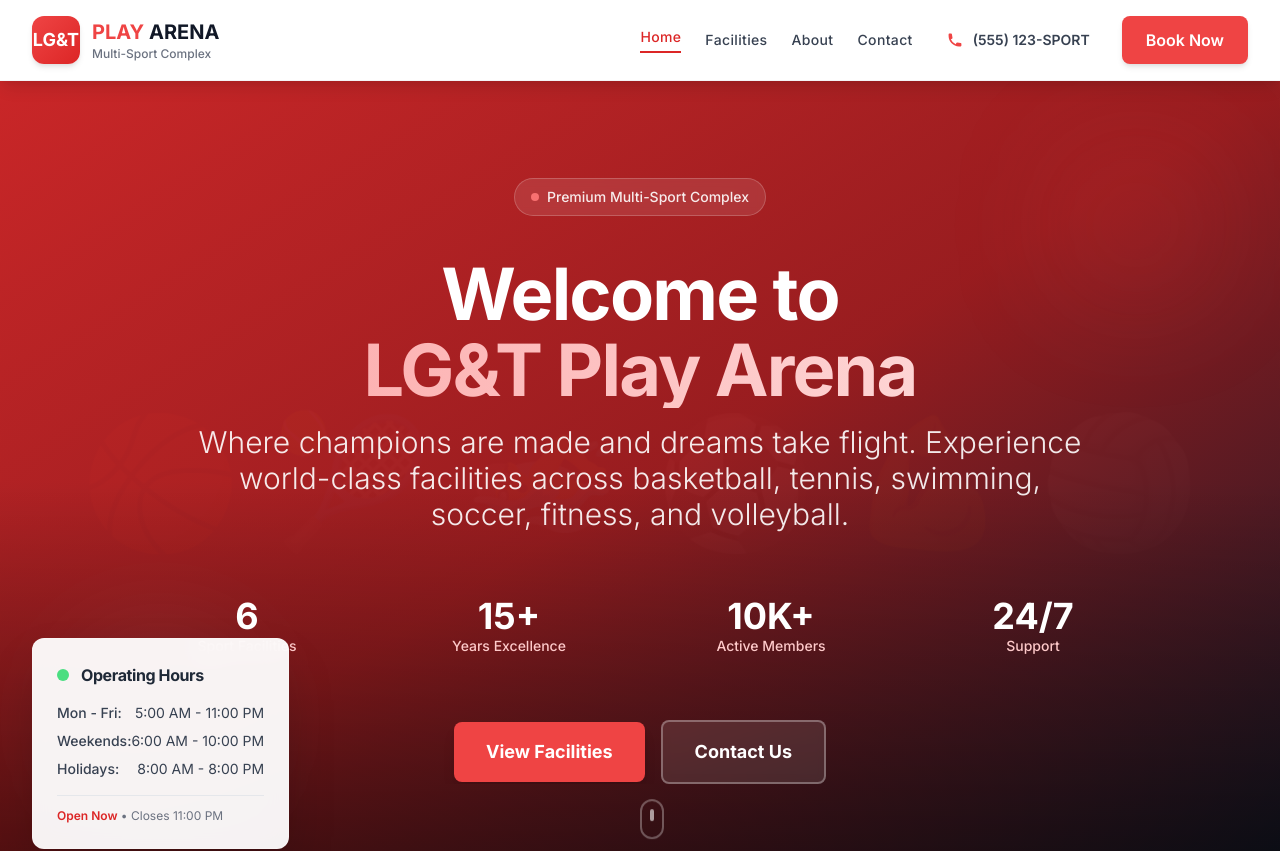
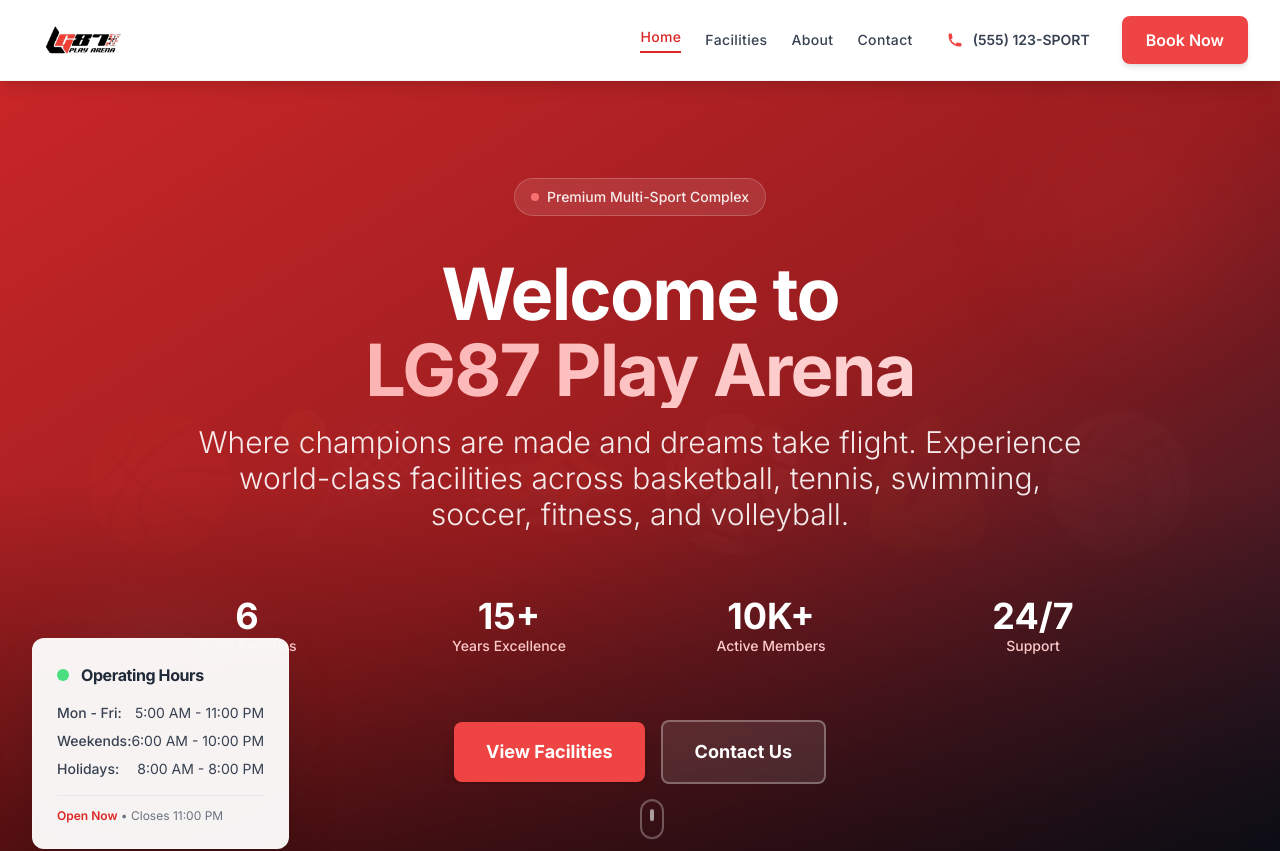
Before and after one commit to Chirag4452/lgarena-lp, a React (Vite) app: page / in a window 1280 px wide. Shown: the top 851 px of the page. Built offline with nearby package versions, Linux system fonts and the light colour scheme.

Commit message:
logo & typo fix

```diff
--- a/index.html
+++ b/index.html
@@ -4,7 +4,7 @@
     <meta charset="UTF-8" />
     <link rel="icon" type="image/svg+xml" href="/vite.svg" />
     <meta name="viewport" content="width=device-width, initial-scale=1.0" />
-    <title>LG Arena - Multi-Sport Complex</title>
+    <title>LG87 Play Arena - Multi-Sport Complex</title>
     <link rel="preconnect" href="https://fonts.googleapis.com">
     <link rel="preconnect" href="https://fonts.gstatic.com" crossorigin>
     <link href="https://fonts.googleapis.com/css2?family=Inter:wght@300;400;500;600;700&display=swap" rel="stylesheet">
--- a/package.json
+++ b/package.json
@@ -4,10 +4,11 @@
   "version": "0.0.0",
   "type": "module",
   "scripts": {
-    "dev": "vite",
+    "dev": "vite --host",
+    "dev:mobile": "vite --host 0.0.0.0 --port 3000",
     "build": "vite build",
     "lint": "eslint . --ext js,jsx,ts,tsx --report-unused-disable-directives --max-warnings 0",
-    "preview": "vite preview"
+    "preview": "vite preview --host"
   },
   "dependencies": {
     "react": "^18.2.0",
--- a/src/components/Contact.jsx
+++ b/src/components/Contact.jsx
@@ -88,7 +88,7 @@ const Contact = () => {
             Get In <span className="text-red-500">Touch</span>
           </h2>
           <p className="text-xl text-gray-600 max-w-3xl mx-auto leading-relaxed">
-            Ready to elevate your game? Contact LG&T Play Arena today. Whether you're booking
+            Ready to elevate your game? Contact LG87 Play Arena today. Whether you're booking
             a facility, joining our community, or just have questions, we're here to help.
           </p>
         </div>
@@ -219,7 +219,7 @@ const Contact = () => {
               </h3>
 
               <p className="text-gray-600 mb-6">
-                Stay connected with LG&T Play Arena for updates, events, and behind-the-scenes content.
+                Stay connected with LG87 Play Arena for updates, events, and behind-the-scenes content.
               </p>
 
               <div className="grid grid-cols-2 gap-4">
@@ -357,14 +357,14 @@ const Contact = () => {
                   allowFullScreen=""
                   loading="lazy"
                   referrerPolicy="no-referrer-when-downgrade"
-                  title="LG&T Play Arena Location"
+                  title="LG87 Play Arena Location"
                   className="rounded-xl"
                 ></iframe>
 
                 {/* Overlay for custom styling (optional) */}
                 <div className="absolute inset-0 pointer-events-none">
                   <div className="absolute top-4 left-4 bg-white/90 backdrop-blur-sm px-3 py-2 rounded-lg shadow-md">
-                    <p className="text-sm font-semibold text-gray-800">📍 LG&T Play Arena</p>
+                    <p className="text-sm font-semibold text-gray-800">📍 LG87 Play Arena</p>
                     <p className="text-xs text-gray-600">{contact_info.address.street}</p>
                   </div>
                 </div>
@@ -377,7 +377,7 @@ const Contact = () => {
         <div className="mt-20 text-center bg-gradient-to-br from-red-500 to-red-600 text-white rounded-2xl p-12">
           <h3 className="text-3xl font-bold mb-4">Ready to Get Started?</h3>
           <p className="text-xl text-red-100 mb-8 max-w-2xl mx-auto">
-            Join thousands of athletes who call LG&T Play Arena home. Book a tour today
+            Join thousands of athletes who call LG87 Play Arena home. Book a tour today
             and see why we're the premier choice for sports excellence.
           </p>
           <div className="flex flex-col sm:flex-row gap-4 justify-center">
--- a/src/components/Header.jsx
+++ b/src/components/Header.jsx
@@ -3,7 +3,7 @@ import { Link, useLocation } from 'react-router-dom';
 
 /**
  * Main navigation header component with responsive design
- * Features LG&T Play Arena branding, mobile hamburger menu, and prominent phone display
+ * Features LG87 Play Arena branding, mobile hamburger menu, and prominent phone display
  */
 const Header = () => {
   const [is_mobile_menu_open, setIsMobileMenuOpen] = useState(false);
@@ -64,20 +64,15 @@ const Header = () => {
     <header className="bg-white shadow-lg sticky top-0 z-50 border-b border-gray-100">
       <nav className="container-custom">
         <div className="flex justify-between items-center h-20">
-          {/* Logo - LG&T Play Arena */}
+          {/* Logo - LG87 Play Arena */}
           <Link to="/" className="flex items-center space-x-3 group">
             <div className="flex items-center">
-              {/* Logo Icon Placeholder */}
-              <div className="w-12 h-12 bg-gradient-to-br from-red-500 to-red-600 rounded-xl flex items-center justify-center shadow-md group-hover:shadow-lg transition-shadow duration-200">
-                <span className="text-white font-bold text-lg">LG&T</span>
-              </div>
-              <div className="ml-3">
-                <div className="text-xl font-bold text-gray-800">
-                  <span className="text-red-500">PLAY</span>{' '}
-                  <span className="text-gray-900">ARENA</span>
-                </div>
-                <div className="text-xs text-gray-500 font-medium">Multi-Sport Complex</div>
-              </div>
+              {/* LG87 Logo */}
+              <img
+                src="/LG-arena-logo.jpg"
+                alt="LG87 Play Arena"
+                className="h-20 w-auto transition-transform duration-200 group-hover:scale-105"
+              />
             </div>
           </Link>
 
--- a/src/components/Hero.jsx
+++ b/src/components/Hero.jsx
@@ -49,7 +49,7 @@ const Hero = () => {
               <h1 className="text-4xl sm:text-6xl lg:text-7xl font-bold leading-tight">
                 Welcome to{' '}
                 <span className="block text-transparent bg-clip-text bg-gradient-to-r from-red-300 to-red-100">
-                  LG&T Play Arena
+                  LG87 Play Arena
                 </span>
               </h1>
 
--- a/src/data/facilities.js
+++ b/src/data/facilities.js
@@ -172,7 +172,7 @@ export const facilities = [
 
 // Contact and location information
 export const contact_info = {
-  name: "LG Arena Multi-Sport Complex",
+  name: "LG87 Play Arena Multi-Sport Complex",
   address: {
     street: "1234 Sports Drive",
     city: "Athletic City",
@@ -181,12 +181,12 @@ export const contact_info = {
     country: "USA"
   },
   phone: "(555) 123-SPORT",
-  email: "info@lgarena.com",
-  website: "www.lgarena.com",
+  email: "info@lg87arena.com",
+  website: "www.lg87arena.com",
   social_media: {
-    facebook: "@LGArena",
-    instagram: "@lg_arena",
-    twitter: "@LGArenaComplex"
+    facebook: "@LG87Arena",
+    instagram: "@lg87_arena",
+    twitter: "@LG87ArenaComplex"
   },
   operating_hours: {
     weekdays: "5:00 AM - 11:00 PM",
--- a/src/index.css
+++ b/src/index.css
@@ -3,7 +3,7 @@
 @tailwind utilities;
 
 /* ========================================
-   LG&T PLAY ARENA DESIGN SYSTEM
+   LG87 PLAY ARENA DESIGN SYSTEM
    ======================================== */
 
 /* CSS Custom Properties - Design Tokens */
--- a/src/pages/About.jsx
+++ b/src/pages/About.jsx
@@ -1,5 +1,5 @@
 /**
- * About page component for LG&T Play Arena
+ * About page component for LG87 Play Arena
  * Showcases the company's story, mission, and values
  */
 const About = () => {
@@ -207,7 +207,7 @@ const About = () => {
         <div className="text-center bg-gradient-to-br from-red-500 to-red-600 text-white rounded-2xl p-12">
           <h2 className="text-3xl font-bold mb-4">Join Our Community</h2>
           <p className="text-xl mb-8 text-red-100">
-            Experience the difference at LG&T Play Arena. Whether you're a seasoned athlete
+            Experience the difference at LG87 Play Arena. Whether you're a seasoned athlete
             or just starting your fitness journey, we're here to support your goals.
           </p>
           <div className="flex flex-col sm:flex-row gap-4 justify-center">
--- a/src/pages/Contact.jsx
+++ b/src/pages/Contact.jsx
@@ -46,10 +46,10 @@ const Contact = () => {
               Send us your questions and we'll respond within 24 hours
             </p>
             <a
-              href="mailto:info@lgarena.com"
+              href="mailto:info@lg87arena.com"
               className="text-primary-600 hover:text-primary-700 font-medium text-sm"
             >
-              info@lgarena.com
+              info@lg87arena.com
             </a>
           </div>
 
--- a/src/pages/DesignSystem.jsx
+++ b/src/pages/DesignSystem.jsx
@@ -2,7 +2,7 @@ import { useState } from 'react';
 
 /**
  * Design System Showcase Page
- * Demonstrates all components, utilities, and design tokens in the LG&T Play Arena design system
+ * Demonstrates all components, utilities, and design tokens in the LG87 Play Arena design system
  */
 const DesignSystem = () => {
   const [is_dark_mode, setIsDarkMode] = useState(false);
@@ -22,7 +22,7 @@ const DesignSystem = () => {
         {/* Header */}
         <div className="text-center mb-16">
           <h1 className="text-h1 text-neutral-900 mb-6">
-            LG&T Play Arena <span className="text-primary-500">Design System</span>
+            LG87 Play Arena <span className="text-primary-500">Design System</span>
           </h1>
           <p className="text-xl text-neutral-600 max-w-3xl mx-auto mb-8">
             Comprehensive design system showcasing components, utilities, and design tokens
@@ -415,7 +415,7 @@ const DesignSystem = () => {
         {/* Footer */}
         <div className="text-center pt-12 border-t border-neutral-200">
           <p className="text-neutral-600">
-            LG&T Play Arena Design System • Built with React + Tailwind CSS
+            LG87 Play Arena Design System • Built with React + Tailwind CSS
           </p>
         </div>
       </div>
--- a/src/pages/MobileDemo.jsx
+++ b/src/pages/MobileDemo.jsx
@@ -316,7 +316,7 @@ const MobileDemo = () => {
         {/* Footer */}
         <div className="text-center pt-12 border-t border-neutral-200">
           <p className="text-neutral-600">
-            🏟️ LG&T Play Arena Mobile Demo • Test on different devices for best experience
+            🏟️ LG87 Play Arena Mobile Demo • Test on different devices for best experience
           </p>
         </div>
       </div>
--- a/tailwind.config.js
+++ b/tailwind.config.js
@@ -8,7 +8,7 @@ export default {
   theme: {
     extend: {
       colors: {
-        // LG&T Play Arena Brand Colors - Energetic Red Palette
+        // LG87 Play Arena Brand Colors - Energetic Red Palette
         primary: {
           25: '#fffbfa',
           50: '#fef2f2',
```
Also changed, not shown: public/LG-arena-logo.jpg (added), 1 other file (tests, documents, lock files or other folders).
